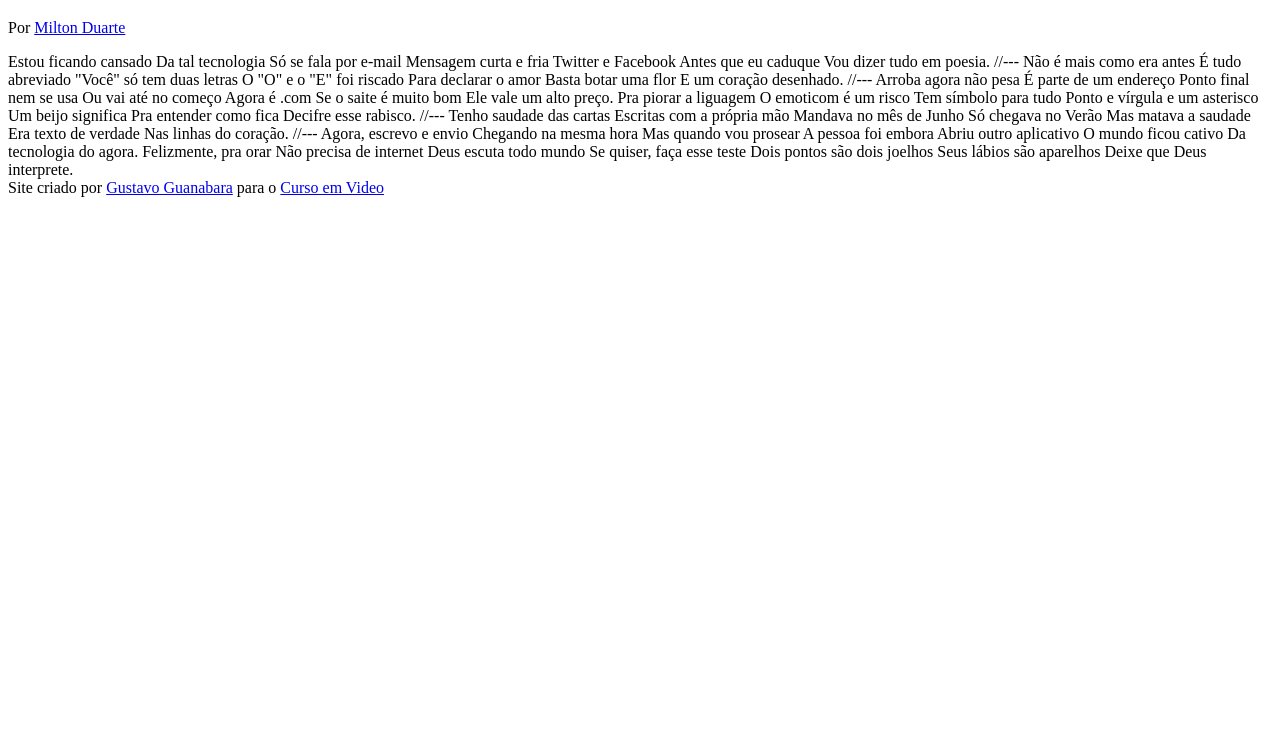
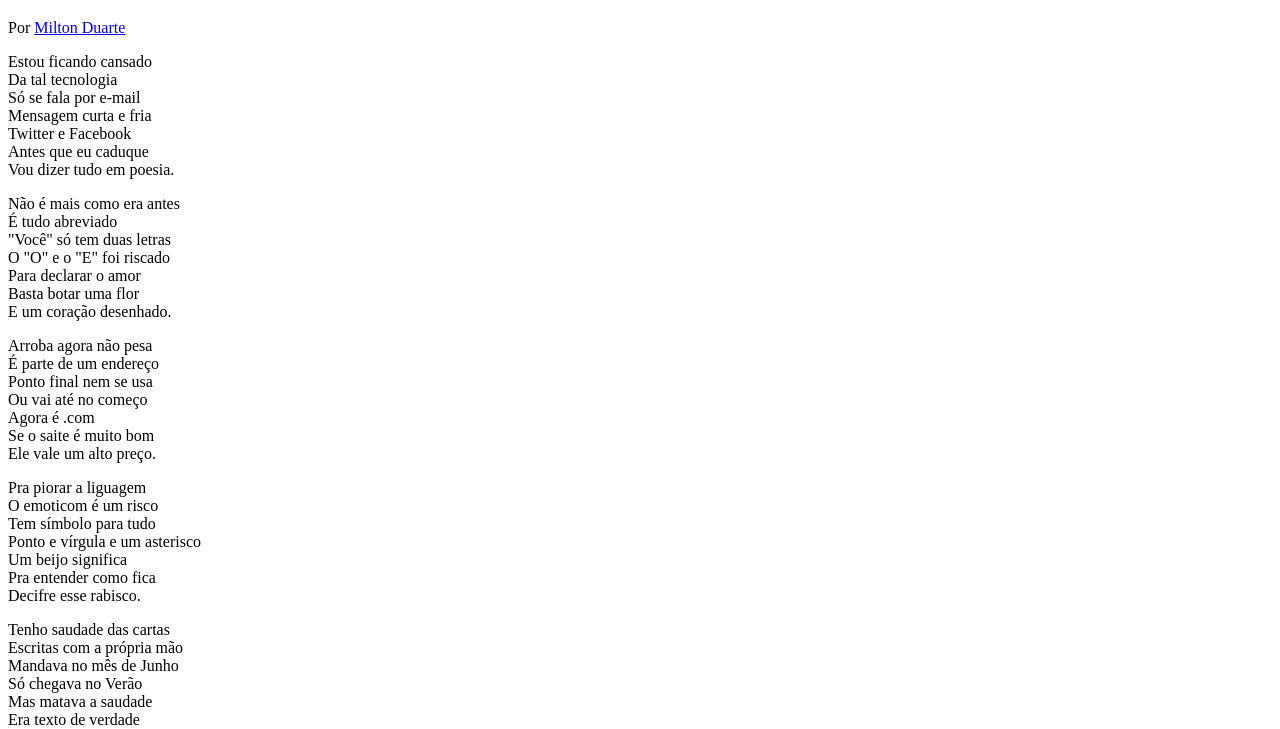
Before and after one commit to JhonyHenriquePreciosodaSilva/android-projeto, a plain HTML site: page exercicios modulo 3 css e html/exercicio cordel/index.html in a window 1280 px wide. Shown: the part 61-790 px from the top of the page. Drawn offline with Linux system fonts and the light colour scheme.

Commit message:
ATUALIZADO

```diff
--- a/exercicios modulo 3 css e html/exercicio cordel/index.html
+++ b/exercicios modulo 3 css e html/exercicio cordel/index.html
@@ -4,6 +4,7 @@
     <meta charset="UTF-8">
     <meta name="viewport" content="width=device-width, initial-scale=1.0">
     <title>Cordel Moderno</title>
+    <link rel="stylesheet" href="style.css">
 </head>
 <body>
     <header>
@@ -14,69 +15,96 @@
         </p>
     </header>
 
-    Estou ficando cansado
-    Da tal tecnologia
-    Só se fala por e-mail
-    Mensagem curta e fria
-    Twitter e Facebook
-    Antes que eu caduque
-    Vou dizer tudo em poesia.
+    <section>
+        <p>
+            Estou ficando cansado <br>
+            Da tal tecnologia <br>
+            Só se fala por e-mail <br>
+            Mensagem curta e fria <br>
+            Twitter e Facebook <br>
+            Antes que eu caduque <br>
+            Vou dizer tudo em poesia.
+        </p>
+    </section>
 
-    //---
 
-    Não é mais como era antes
-    É tudo abreviado
-    "Você" só tem duas letras
-    O "O" e o "E" foi riscado
-    Para declarar o amor
-    Basta botar uma flor
-    E um coração desenhado.
+<section>
 
-    //---
+        <p>
+            Não é mais como era antes<br>
+            É tudo abreviado<br>
+            "Você" só tem duas letras<br>
+            O "O" e o "E" foi riscado<br>
+            Para declarar o amor<br>
+            Basta botar uma flor<br>
+            E um coração desenhado.
+        </p>
+</section>
 
-    Arroba agora não pesa
-    É parte de um endereço
-    Ponto final nem se usa
-    Ou vai até no começo
-    Agora é .com
-    Se o saite é muito bom
-    Ele vale um alto preço.
 
-    Pra piorar a liguagem
-    O emoticom é um risco
-    Tem símbolo para tudo
-    Ponto e vírgula e um asterisco
-    Um beijo significa
-    Pra entender como fica
-    Decifre esse rabisco.
 
-    //---
+    <section>
 
-    Tenho saudade das cartas
-    Escritas com a própria mão
-    Mandava no mês de Junho
-    Só chegava no Verão
-    Mas matava a saudade
-    Era texto de verdade
-    Nas linhas do coração.
 
-    //---
+            Arroba agora não pesa<br>
+            É parte de um endereço<br>
+            Ponto final nem se usa<br>
+            Ou vai até no começo<br>
+            Agora é .com<br>
+            Se o saite é muito bom<br>
+            Ele vale um alto preço.<br>
 
-    Agora, escrevo e envio
-    Chegando na mesma hora
-    Mas quando vou prosear
-    A pessoa foi embora
-    Abriu outro aplicativo
-    O mundo ficou cativo
-    Da tecnologia do agora.
+            <p>
+                Pra piorar a liguagem<br>
+                O emoticom é um risco<br>
+                Tem símbolo para tudo<br>
+                Ponto e vírgula e um asterisco<br>
+                Um beijo significa<br>
+                Pra entender como fica<br>
+                Decifre esse rabisco.
+            </p>
 
-    Felizmente, pra orar
-    Não precisa de internet
-    Deus escuta todo mundo
-    Se quiser, faça esse teste
-    Dois pontos são dois joelhos
-    Seus lábios são aparelhos
-    Deixe que Deus interprete.
+    </section>
+
+
+
+    <section>
+        <p>
+            Tenho saudade das cartas <br>
+            Escritas com a própria mão <br>
+            Mandava no mês de Junho <br>
+            Só chegava no Verão <br>
+            Mas matava a saudade <br>
+            Era texto de verdade <br>
+            Nas linhas do coração.
+        </p>
+    </section>
+
+
+
+    <section>
+
+            <p>
+                Agora, escrevo e envio <br>
+                Chegando na mesma hora <br>
+                Mas quando vou prosear <br>
+                A pessoa foi embora <br>
+                Abriu outro aplicativo <br>
+                O mundo ficou cativo <br>
+                Da tecnologia do agora. <br>
+            </p>
+
+            <p>
+                Felizmente, pra orar <br>
+                Não precisa de internet <br>
+                Deus escuta todo mundo   <br>
+                Se quiser, faça esse teste <br>
+                Dois pontos são dois joelhos <br>
+                Seus lábios são aparelhos <br>
+                Deixe que Deus interprete.
+            </p>
+
+    </section>
     <footer>
         Site criado por <a href="https://gustavoguanabara.github.io"target="_blank">Gustavo Guanabara</a> para  o <a href="https://www.cursoemvideo.com." target="_blank">Curso em Video</a>
     </footer>
--- /dev/null
+++ b/exercicios modulo 3 css e html/exercicio cordel/style.css
@@ -0,0 +1 @@
+@charset "UTF-8";
```
